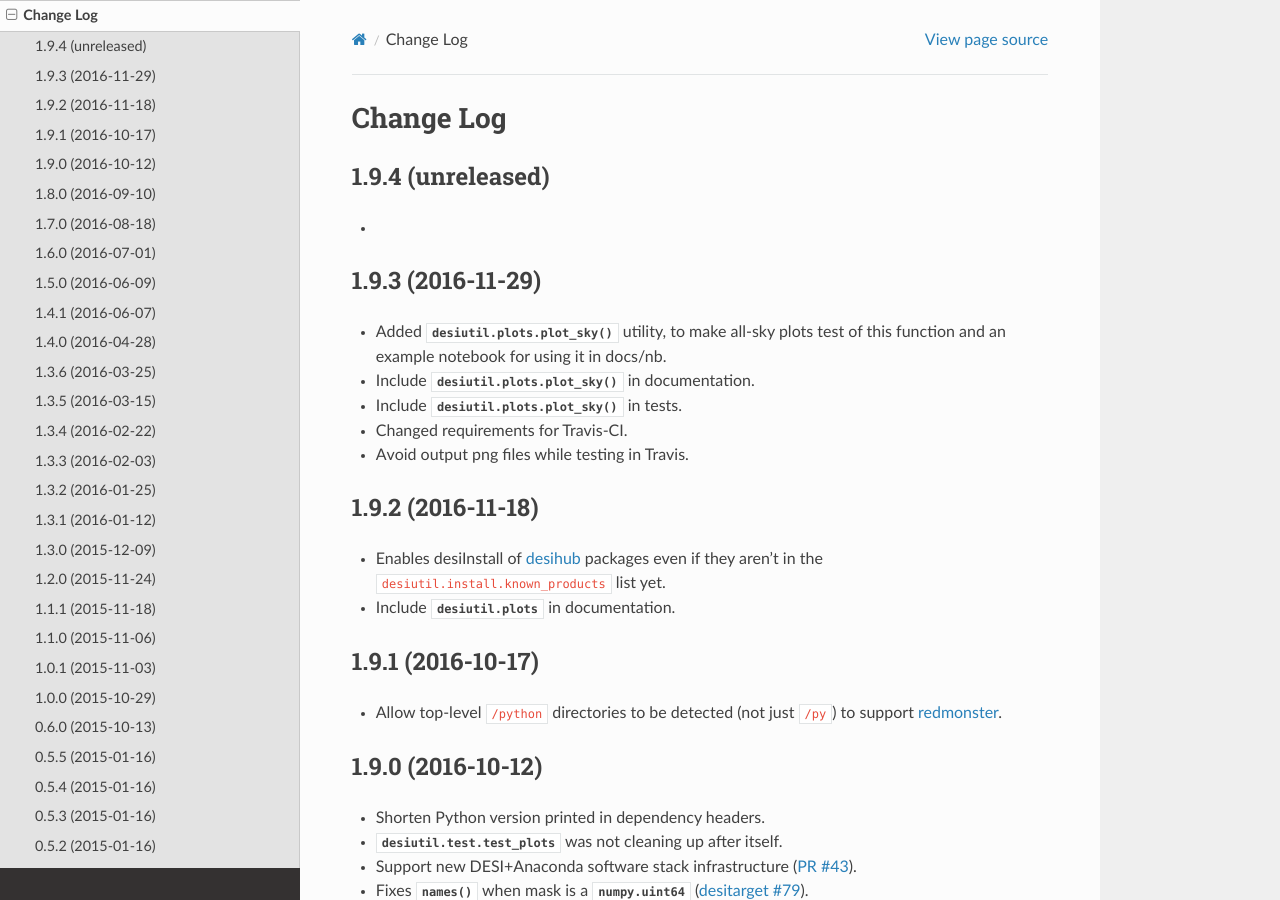
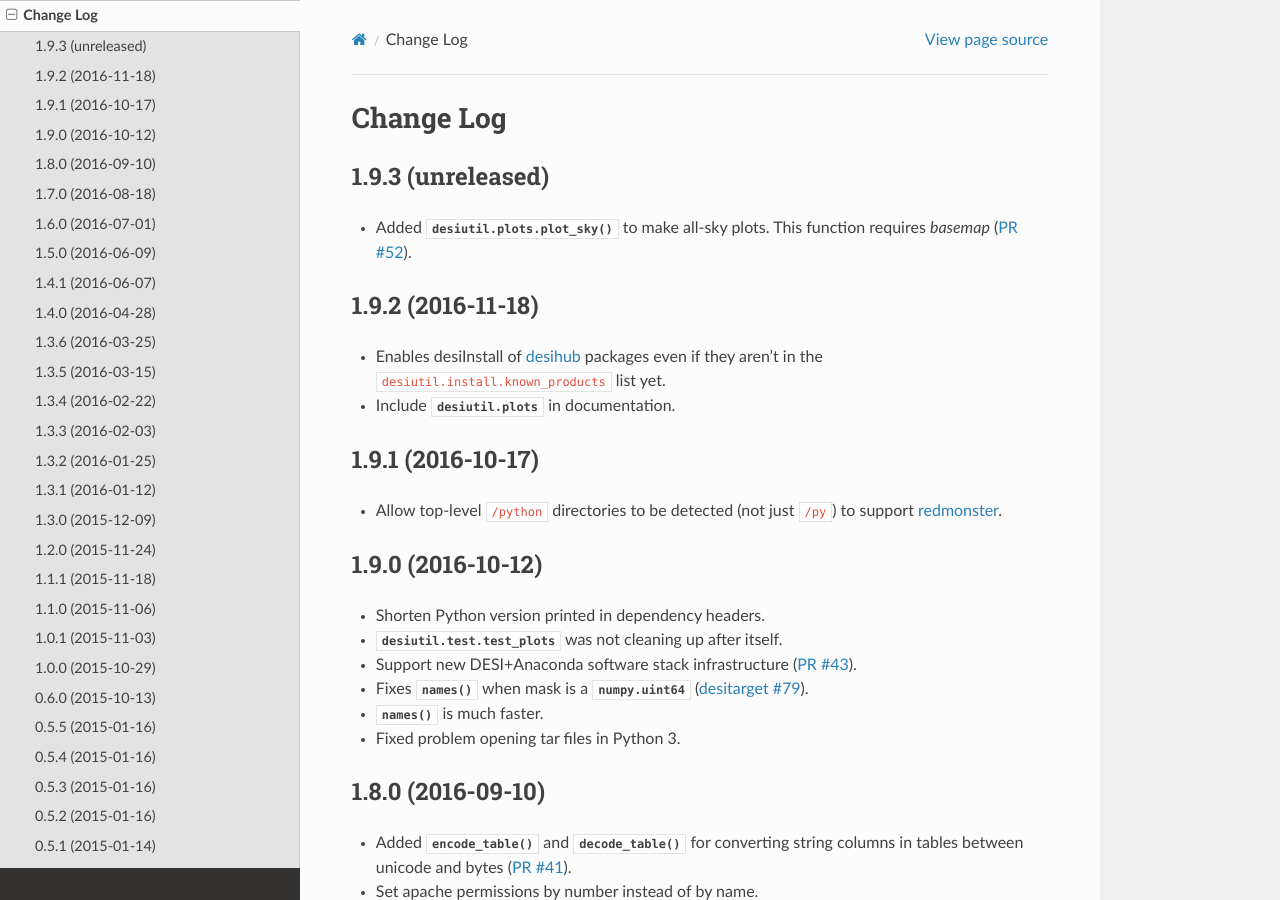
Before and after one commit to desihub/desiutil, a Sphinx documentation site: the page built from doc/changes.rst, in a window 1280 px wide and 900 px high. Built offline with Sphinx 7.4.7 and the Read the Docs theme 2.0.0, drawn with Linux system fonts in a browser that asks for light colours.

Commit message:
Changed doc/changes.rst

```diff
--- a/doc/changes.rst
+++ b/doc/changes.rst
@@ -2,20 +2,13 @@
 Change Log
 ==========
 
-1.9.4 (unreleased)
------------------
-
-*
-
-1.9.3 (2016-11-29)
+1.9.3 (unreleased)
 ------------------
 
-* Added :func:`desiutil.plots.plot_sky` utility, to make all-sky plots
-  test of this function and an example notebook for using it in docs/nb.
-* Include :func:`desiutil.plots.plot_sky` in documentation.
-* Include :func:`desiutil.plots.plot_sky` in tests.
-* Changed requirements for Travis-CI.
-* Avoid output png files while testing in Travis.
+* Added :func:`desiutil.plots.plot_sky` to make all-sky plots. This function
+  requires `basemap` (`PR #52`_).
+
+.. _`PR #52`: https://github.com/desihub/desiutil/pull/52
 
 1.9.2 (2016-11-18)
 ------------------
```
